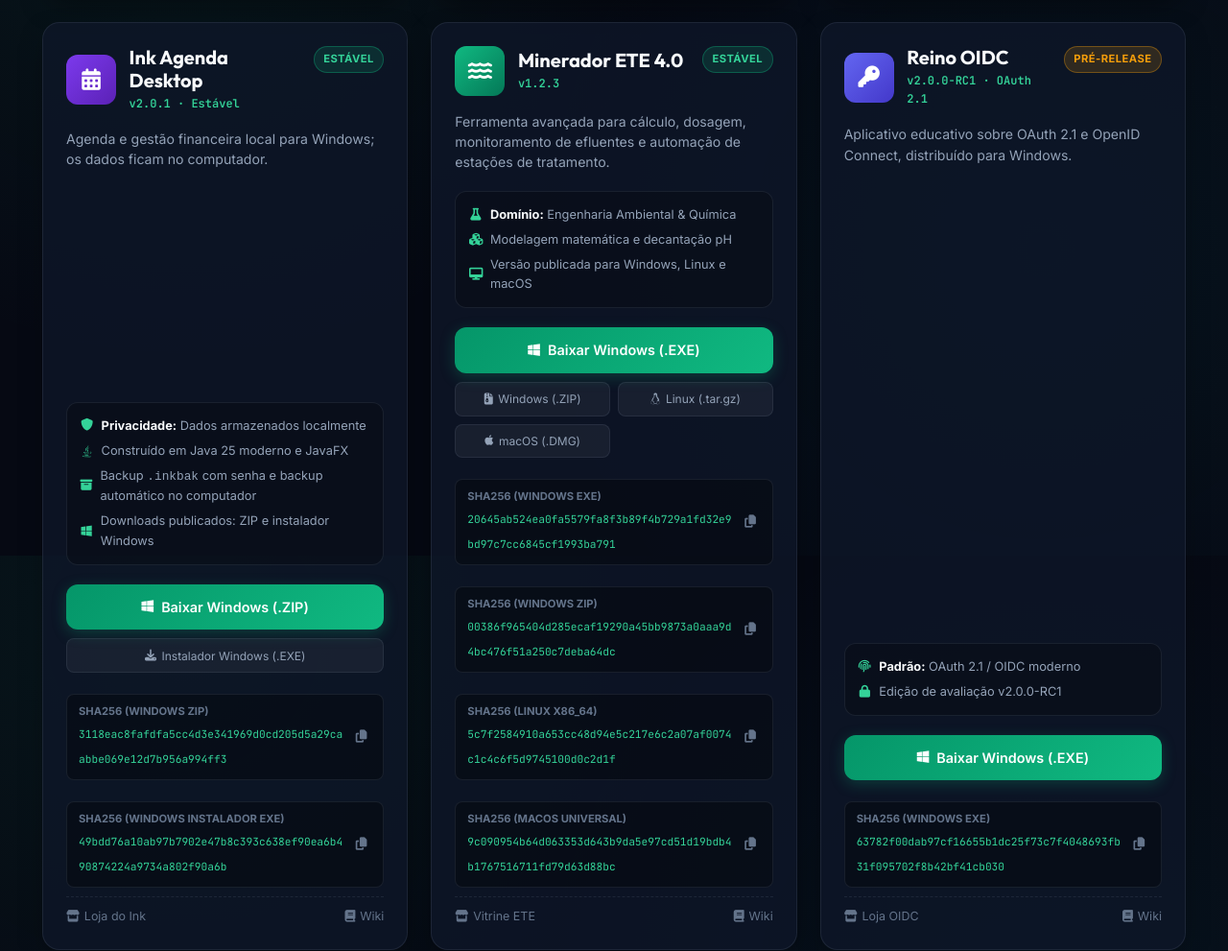
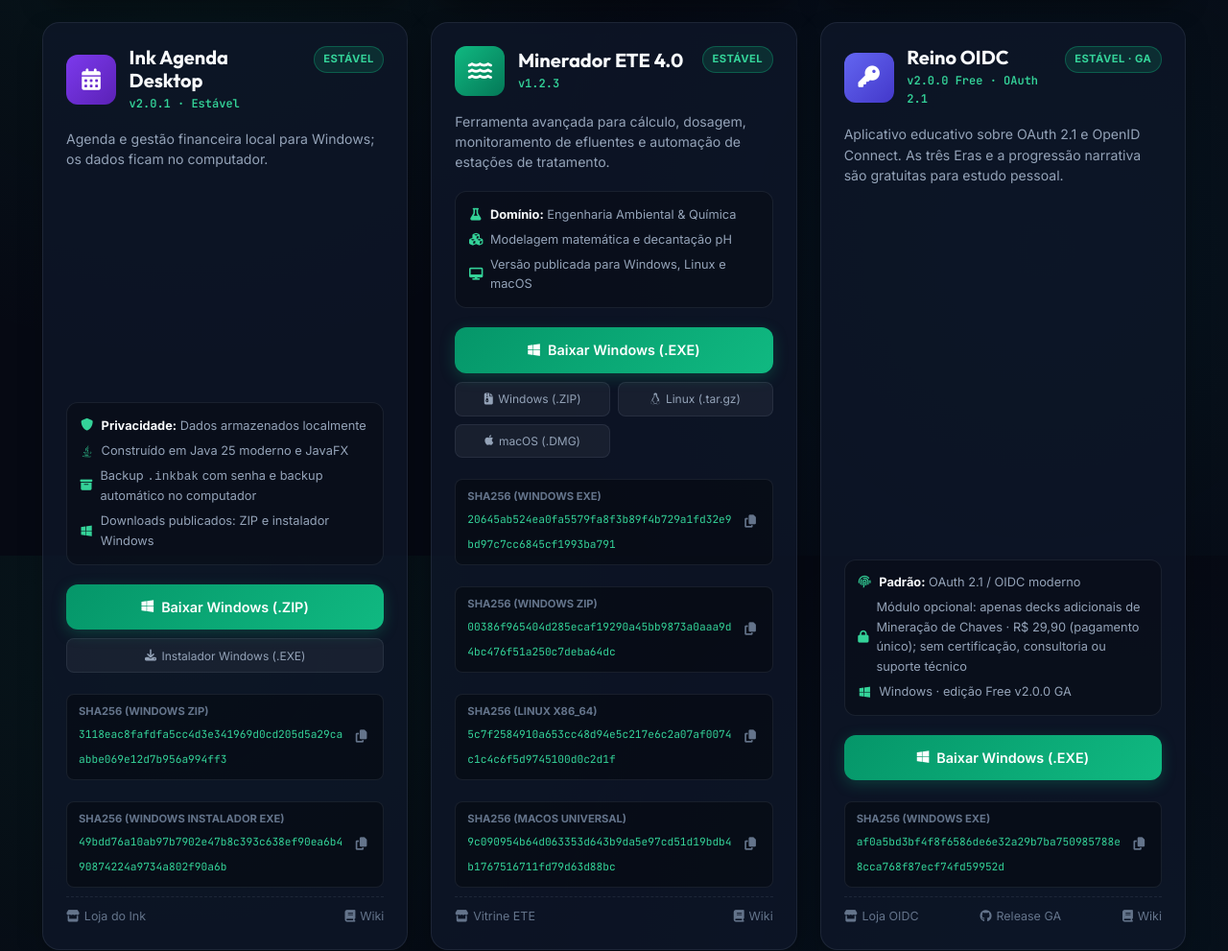
Before and after one commit to chmulato/caracore-loja, a plain HTML site: page docs/download.html in a window 1280 px wide. Shown: the part 2621-3612 px from the top of the page at 96% size. Drawn offline with Linux system fonts and the light colour scheme.

Commit message:
feat: atualiza informações do Reino OIDC para versão estável v2.0.0 e ajusta links de download

```diff
--- a/docs/download.html
+++ b/docs/download.html
@@ -604,31 +604,32 @@
             </div>
             <div class="product-titles">
               <h3>Reino OIDC</h3>
-              <span class="version-tag">v2.0.0-RC1 · OAuth 2.1</span>
+              <span class="version-tag">v2.0.0 Free · OAuth 2.1</span>
             </div>
           </div>
-          <span class="status-badge status-pilot">Pré-release</span>
+          <span class="status-badge status-free">Estável · GA</span>
         </div>
 
         <p class="card-desc">
-          Aplicativo educativo sobre OAuth 2.1 e OpenID Connect, distribuído para Windows.
+          Aplicativo educativo sobre OAuth 2.1 e OpenID Connect. As três Eras e a progressão narrativa são gratuitas para estudo pessoal.
         </p>
 
         <div class="specs-box">
           <div class="spec-line"><i class="fas fa-fingerprint"></i> <span><strong>Padrão:</strong> OAuth 2.1 / OIDC moderno</span></div>
-          <div class="spec-line"><i class="fas fa-lock"></i> <span>Edição de avaliação v2.0.0-RC1</span></div>
+          <div class="spec-line"><i class="fas fa-lock"></i> <span>Módulo opcional: apenas decks adicionais de Mineração de Chaves · R$ 29,90 (pagamento único); sem certificação, consultoria ou suporte técnico</span></div>
+          <div class="spec-line"><i class="fab fa-windows"></i> <span>Windows · edição Free v2.0.0 GA</span></div>
         </div>
 
         <div class="card-actions">
-          <a href="https://github.com/chmulato/caracore-oidc-releases/releases/download/v2.0.0-RC1/ReinoOIDC-v2.exe" class="btn-download-primary" title="Baixar Reino OIDC para Windows">
+          <a href="https://github.com/chmulato/caracore-oidc-releases/releases/download/v2.0.0/ReinoOIDC-v2.exe" class="btn-download-primary" title="Baixar Reino OIDC Free v2.0.0 para Windows">
             <i class="fab fa-windows"></i> Baixar Windows (.EXE)
           </a>
           <div class="checksum-box">
             <div>
               <span class="hash-label">SHA256 (Windows EXE)</span>
-              <span class="hash-code">63782f00dab97cf16655b1dc25f73c7f4048693fb31f095702f8b42bf41cb030</span>
+              <span class="hash-code">af0a5bd3bf4f8f6586de6e32a29b7ba750985788e8cca768f87ecf74fd59952d</span>
             </div>
-            <button class="btn-copy-hash" onclick="copyHash('63782f00dab97cf16655b1dc25f73c7f4048693fb31f095702f8b42bf41cb030', this)" title="Copiar SHA256 completo">
+            <button class="btn-copy-hash" onclick="copyHash('af0a5bd3bf4f8f6586de6e32a29b7ba750985788e8cca768f87ecf74fd59952d', this)" title="Copiar SHA256 completo">
               <i class="fas fa-copy"></i>
             </button>
           </div>
@@ -636,6 +637,7 @@
 
         <div class="card-links-sub">
           <a href="https://oidc.caracore.com.br" class="card-link-item" target="_blank" rel="noopener"><i class="fas fa-store"></i> Loja OIDC</a>
+          <a href="https://github.com/chmulato/caracore-oidc-releases/releases/tag/v2.0.0" class="card-link-item" target="_blank" rel="noopener"><i class="fab fa-github"></i> Release GA</a>
           <a href="https://wiki.caracore.com.br/projeto-reino.html" class="card-link-item" target="_blank" rel="noopener"><i class="fas fa-book"></i> Wiki</a>
         </div>
       </article>
```
Also changed, not shown: 2 other files.
